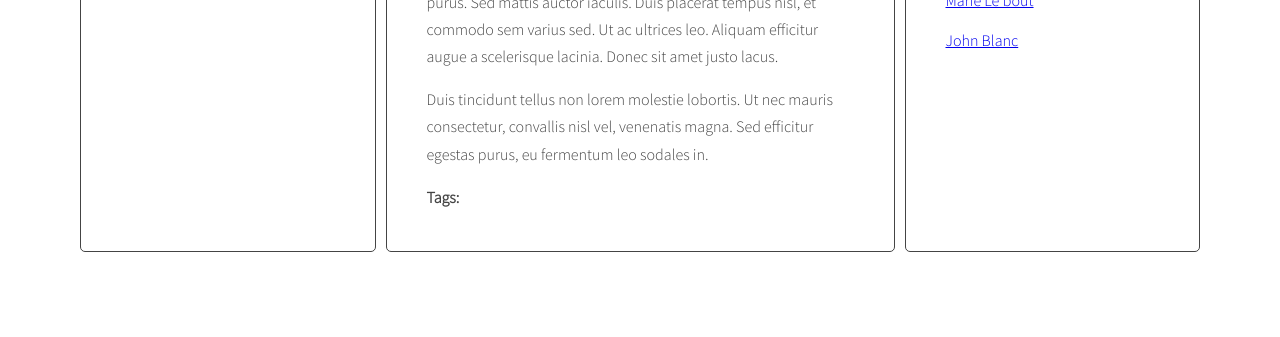
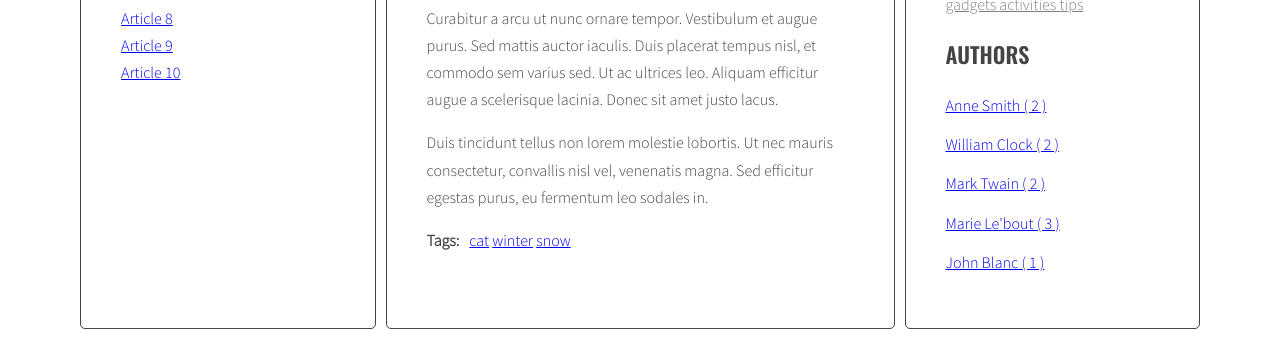
Before and after one commit to bersonka/javascript-blog, a website: page index.html in a window 1280 px wide. Shown: the part 544-881 px from the top of the page. Before the commit the page ends 804 px from the top, so only its background shows below. Drawn offline with nearby package versions, Linux system fonts and the light colour scheme.

Commit message:
creating authors cloud & fixing previous bugs

```diff
--- a/js/script.js
+++ b/js/script.js
@@ -3,14 +3,16 @@
     console.log('links:', links);
   }); */
 
-const optArticleSelector = '.post',
-  optTitleSelector = '.post-title',
-  optTitleListSelector = '.titles',
-  optAuthorSelector = '.post-author',
-  optTagsListSelector = '.tags.list',
-  optCloudClassCount = '5',
-  optCloudClassPrefix = 'tag-size-';
-  optAuthorListSelector = '.authors.list',
+const opts = {
+  articleSelector: '.post',
+  titleSelector: '.post-title',
+  titleListSelector: '.titles',
+  authorSelector: '.post-author',
+  tagsListSelector: '.tags.list',
+  cloudClassCount: '5',
+  cloudClassPrefix: 'tag-size-',
+  authorsListSelector: '.authors.list',
+};
 
 const titleClickHandler = function (event) {
   event.preventDefault();
@@ -55,12 +57,12 @@ function generateTitleLinks(customSelector = '') {
   console.log('Title of links');
 
   /* remove contents of titleList */
-  const titleList = document.querySelector(optTitleListSelector);
+  const titleList = document.querySelector(opts.titleListSelector);
   titleList.innerHTML = '';
 
   /* for each article */
   const articles = document.querySelectorAll(
-    optArticleSelector + customSelector
+    opts.articleSelector + customSelector
   );
   console.log(articles);
   console.log(customSelector);
@@ -70,7 +72,7 @@ function generateTitleLinks(customSelector = '') {
     /* get the article id */
     const articleId = article.getAttribute('id');
     /* find the title element */ /* get the title from the title element */
-    const articleTitle = article.querySelector(optTitleSelector).innerHTML;
+    const articleTitle = article.querySelector(opts.titleSelector).innerHTML;
 
     /* create HTML of the link */
     const linkHTML =
@@ -119,9 +121,9 @@ function calculateTagClass(count, params) {
   const normalizedCount = count - params.min;
   const normalizedMax = params.max - params.min;
   const percentage = normalizedCount / normalizedMax;
-  const classNumber = Math.floor(percentage * (optCloudClassCount - 1) + 1);
+  const classNumber = Math.floor(percentage * (opts.cloudClassCount - 1) + 1);
 
-  return optCloudClassPrefix + classNumber;
+  return opts.cloudClassPrefix + classNumber;
 }
 
 function generateTags() {
@@ -130,7 +132,7 @@ function generateTags() {
 
   /* find all articles */
   const optArticleTagsSelector = '.post-tags .list';
-  const articles = document.querySelectorAll(optArticleSelector);
+  const articles = document.querySelectorAll(opts.articleSelector);
 
   /* START LOOP: for every article: */
   for (let article of articles) {
@@ -174,7 +176,7 @@ function generateTags() {
     /* END LOOP: for every article: */
   }
   /* [NEW] find list of tags in right column */
-  const tagList = document.querySelector(optTagsListSelector);
+  const tagList = document.querySelector(opts.tagsListSelector);
 
   /* [NEW] add html from allTags to tagList */
   /*tagList.innerHTML = allTags.join(' '); */
@@ -264,77 +266,68 @@ function addClickListenersToTags() {
 
 addClickListenersToTags();
 
-// function generateAuthors() {
-//   /* [NEW] create a new variable allAuthors with an empty object */
-//   let allAuthors = {};
+function generateAuthors() {
+  /* [NEW] create a new variable allAuthors with an empty object */
+  let allAuthors = {};
 
-//   /* find all articles */
-//   const articles = document.querySelectorAll(optArticleSelector);
+  /* find all articles */
+  const articles = document.querySelectorAll(opts.articleSelector);
 
-//   /* START LOOP: for every article: */
-//   for (let article of articles) {
-//     /* find author wrapper */
-//     const authorWrapper = article.querySelector(optAuthorSelector);
-//     console.log(authorWrapper);
+  /* START LOOP: for every article: */
+  for (let article of articles) {
+    /* find author wrapper */
+    const authorWrapper = article.querySelector(opts.authorSelector);
+    console.log(authorWrapper);
 
-//     /* make html variable with empty string */
+    /* make html variable with empty string */
 
-//     let html = '';
+    let html = '';
 
-//     /* get author from data-author attribute */
-//     const author = article.getAttribute('data-author');
-//     console.log(author);
+    /* get author from data-author attribute */
+    const author = article.getAttribute('data-author');
+    console.log(author);
 
-//     /* generate HTML of the link */
-//     const authorHTML = '<a href="#author-' + author + '"> ' + author + ' </a>';
+    /* generate HTML of the link */
+    const authorHTML = '<a href="#author-' + author + '"> ' + author + ' </a>';
 
-//     let sun = `<a href=${author} ${generateTitleLinks} </a>`; /* ? */
-//     console.log(authorHTML);
+    /*let sun = `<a href=${author} ${generateTitleLinks} </a>`; */
+    console.log(authorHTML);
 
-//     /* add generated code to html variable */
-//     html = html + authorHTML;
+    /* add generated code to html variable */
+    html = html + authorHTML;
 
-//     /* [NEW] check if this link is NOT already in allAuthors */
-//     if (!allAuthors[author]) {
-//       /* [NEW] add author to allAuthors object */
-//       allAuthors[author] = 1;
-//     } else {
-//       allAuthors[author]++;
-//     }
+    /* [NEW] check if this link is NOT already in allAuthors */
+    if (!allAuthors[author]) {
+      /* [NEW] add author to allAuthors object */
+      allAuthors[author] = 1;
+    } else {
+      allAuthors[author]++;
+    }
 
-//     /* insert HTML of all the links into the tags wrapper */
-//     authorWrapper.innerHTML = authorHTML;
+    /* insert HTML of all the links into the tags wrapper */
+    authorWrapper.innerHTML = authorHTML;
 
-//     /* END LOOP: for each tag */
-//   }
+    /* END LOOP: for each tag */
+  }
 
-// /* [NEW] find list of authors in right column */
-// const authorList = document.querySelector(optAuthorListSelector);
+  /* [NEW] find list of authors in right column */
+  const authorList = document.querySelector(opts.authorsListSelector);
 
+  const authorsSideList = calculateTagsParams(allAuthors);
+  console.log('authorsSideList:', authorsSideList);
 
-// const authorsSideList = calculateTagsParams(allAuthors);
-// console.log('authorsSideList:', authorsSideList);
+  let allAuthorsHTML = '';
+  /* [NEW] START LOOP: for each author in allAuthors: */
+  for (let author in allAuthors) {
+    allAuthorsHTML += `<li><a href="#author-${author}">${author} ( ${allAuthors[author]} )</a></li>`;
+    console.log('allAuthorsHTML', allAuthorsHTML);
+  }
+  /* [NEW] END LOOP: for each author in allAuthors: */
 
-// /* [NEW] START LOOP: for each author in allAuthors: */
-// for (let author in allAuthors) {
-
-//   allAuthorsHTML += `<li><a href="#author-${author}">${author} ( ${allAuthors[author]} )</a></li>`;
-//   console.log('allAuthorsHTML': allAuthorsHTML);
-
-// /*authors cloud without number */
-//   const authorsLinkHTML =
-//   '<li><a class=" ' + (allAuthors[author]) + '" href="#author-' + author + '">' + author + ' </a>  ' + '</li>';
-//   console.log('authorsLinkHTML:', authorsLinkHTML);
-
-//   allAuthorsHTML += authorsLinkHTML;
-// }
-// /* [NEW] END LOOP: for each author in allAuthors: */
-
-// /*[NEW] add HTML from allAuthorssHTML to tagList */
-// authorList.innerHTML = allAuthorsHTML;
-
-
-// generateAuthors();
+  /*[NEW] add HTML from allAuthorssHTML to tagList */
+  authorList.innerHTML = allAuthorsHTML;
+}
+generateAuthors();
 
 function addClickListenersToAuthors() {
   /* find all links to authors */
--- a/sass/style.scss
+++ b/sass/style.scss
@@ -83,9 +83,15 @@ body {
   }
 }
 
+.tags {
+  li {
+    display: inline;
+  }
+}
+
 .list-horizontal {
   li {
-    display: inline; /*?*/
+    display: inline;
   }
 }
 
```
Also changed, not shown: css/style.css, 1 other file.
